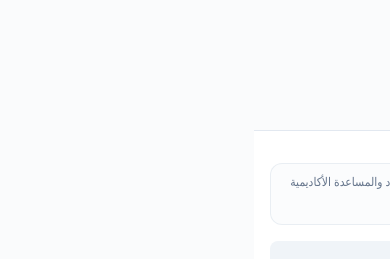
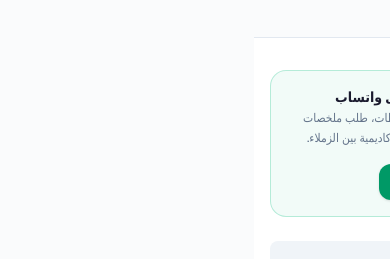
Before and after one commit to mohammadamour/university-resource-hub, a Next.js app: page / in a window 390 px wide. Shown: the part 399-658 px from the top of the page. Built offline with nearby package versions, Linux system fonts and the light colour scheme; no server answers; the database is empty.

Commit message:
style(footer): restore prominent whatsapp community card with new group link

```diff
--- a/src/components/layout/Footer.tsx
+++ b/src/components/layout/Footer.tsx
@@ -11,20 +11,29 @@ export default function Footer() {
   return (
     <footer className="mt-auto border-t border-border bg-card">
       <div className="mx-auto max-w-6xl px-4 py-8 sm:px-6">
-        {/* WhatsApp Community Bar (Subtle & Compact) */}
-        <div className="mb-4 flex flex-col sm:flex-row items-center justify-between gap-2 rounded-xl border border-border/70 bg-secondary/30 px-3.5 py-2 text-xs text-muted-foreground">
-          <div className="flex items-center gap-2">
-            <span className="text-emerald-500 text-sm">💬</span>
-            <span>مجتمع IT جدارا على واتساب لمشاركة المواد والمساعدة الأكاديمية</span>
+        {/* WhatsApp Community Invitation */}
+        <div className="mb-6 flex flex-col sm:flex-row items-center justify-between gap-4 rounded-2xl border border-emerald-500/25 bg-emerald-500/5 p-4 sm:p-5 text-center sm:text-start transition-all hover:border-emerald-500/40">
+          <div className="flex items-center gap-3.5">
+            <div className="flex h-11 w-11 shrink-0 items-center justify-center rounded-xl bg-emerald-500/20 text-emerald-400 text-2xl shadow-sm">
+              💬
+            </div>
+            <div>
+              <h4 className="text-sm font-bold text-foreground">
+                مجتمع IT جدارا على واتساب
+              </h4>
+              <p className="text-xs text-muted-foreground mt-0.5 max-w-xl leading-relaxed">
+                انضم لمجموعتنا لمشاركة الملاحظات، طلب ملخصات وشروحات للمواد، والمساعدة الأكاديمية بين الزملاء.
+              </p>
+            </div>
           </div>
           <a
             href={WHATSAPP_COMMUNITY_URL}
             target="_blank"
             rel="noopener noreferrer"
-            className="inline-flex items-center gap-1 font-medium text-foreground hover:text-emerald-400 transition-colors shrink-0"
+            className="inline-flex shrink-0 items-center gap-2 rounded-xl bg-emerald-600 hover:bg-emerald-500 px-4 py-2.5 text-xs font-bold text-white shadow-sm transition-all hover:shadow hover:scale-[1.02] active:scale-[0.98]"
           >
-            <span>انضمام للمجموعة</span>
-            <span className="text-[10px]">↗</span>
+            <span>انضم إلى القروب</span>
+            <span>↗</span>
           </a>
         </div>
 
```
